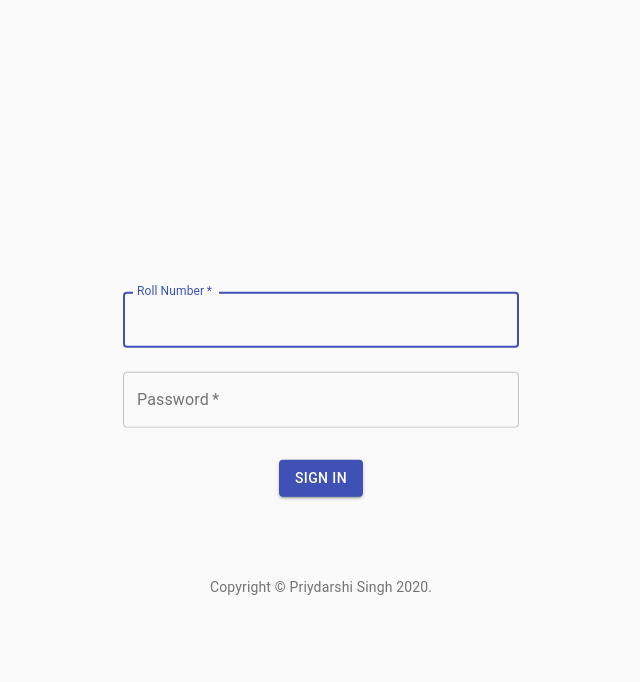
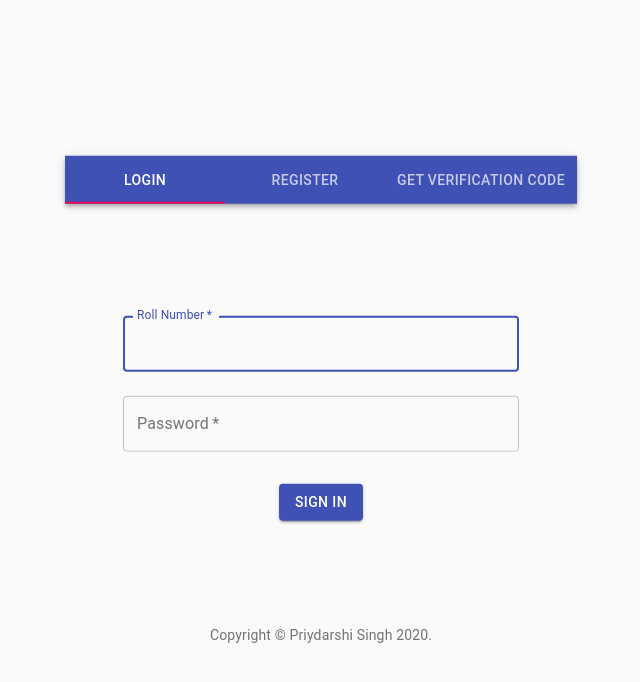
Before and after one commit to dryairship/online-election-manager-frontend, a React (Create React App) app: page / in a window 1280 px wide. Shown: the top 682 px of the page, without its empty margins (319-959 px from the left). Built offline with nearby package versions, Linux system fonts and the light colour scheme.

Commit message:
Merge Login, Registration and Verification Code into a tabbed pane

```diff
--- a/src/App.js
+++ b/src/App.js
@@ -1,7 +1,7 @@
 import React from 'react';
 import Box from '@material-ui/core/Box';
-import Login from './components/Login';
 import Copyright from './components/Copyright';
+import LRVTabbedPane from './components/LRVTabbedPane';
 
 function App() {
   return (
@@ -11,7 +11,7 @@
         transform: 'translate(-50%, -50%)'
       }}
     >
-      <Login/>
+      <LRVTabbedPane/>
       <Box mt={8}>
         <Copyright />
       </Box>
--- /dev/null
+++ b/src/components/LRVTabbedPane.js
@@ -0,0 +1,81 @@
+import React from 'react';
+import PropTypes from 'prop-types';
+import { makeStyles } from '@material-ui/core/styles';
+import AppBar from '@material-ui/core/AppBar';
+import Tabs from '@material-ui/core/Tabs';
+import Tab from '@material-ui/core/Tab';
+import Typography from '@material-ui/core/Typography';
+import Box from '@material-ui/core/Box';
+
+import Login from './Login';
+import VerificationCode from './VerificationCode';
+import Register from './Register';
+
+function TabPanel(props) {
+  const { children, value, index, ...other } = props;
+
+  return (
+    <div
+      role="tabpanel"
+      hidden={value !== index}
+      id={`simple-tabpanel-${index}`}
+      aria-labelledby={`simple-tab-${index}`}
+      {...other}
+    >
+      {value === index && (
+        <Box p={3}>
+          <Typography>{children}</Typography>
+        </Box>
+      )}
+    </div>
+  );
+}
+
+TabPanel.propTypes = {
+  children: PropTypes.node,
+  index: PropTypes.any.isRequired,
+  value: PropTypes.any.isRequired,
+};
+
+function a11yProps(index) {
+  return {
+    id: `simple-tab-${index}`,
+    'aria-controls': `simple-tabpanel-${index}`,
+  };
+}
+
+const useStyles = makeStyles((theme) => ({
+  root: {
+    flexGrow: 1,
+  },
+}));
+
+export default function LRVTabbedPane() {
+  const classes = useStyles();
+  const [value, setValue] = React.useState(0);
+
+  const handleChange = (event, newValue) => {
+    setValue(newValue);
+  };
+
+  return (
+    <div className={classes.root}>
+      <AppBar position="static">
+        <Tabs value={value} onChange={handleChange}>
+          <Tab label="Login" {...a11yProps(0)} />
+          <Tab label="Register" {...a11yProps(1)} />
+          <Tab label="Get Verification Code" {...a11yProps(2)} />
+        </Tabs>
+      </AppBar>
+      <TabPanel value={value} index={0}>
+        <Login/>
+      </TabPanel>
+      <TabPanel value={value} index={1}>
+        <Register/>
+      </TabPanel>
+      <TabPanel value={value} index={2}>
+        <VerificationCode/>
+      </TabPanel>
+    </div>
+  );
+}
```
